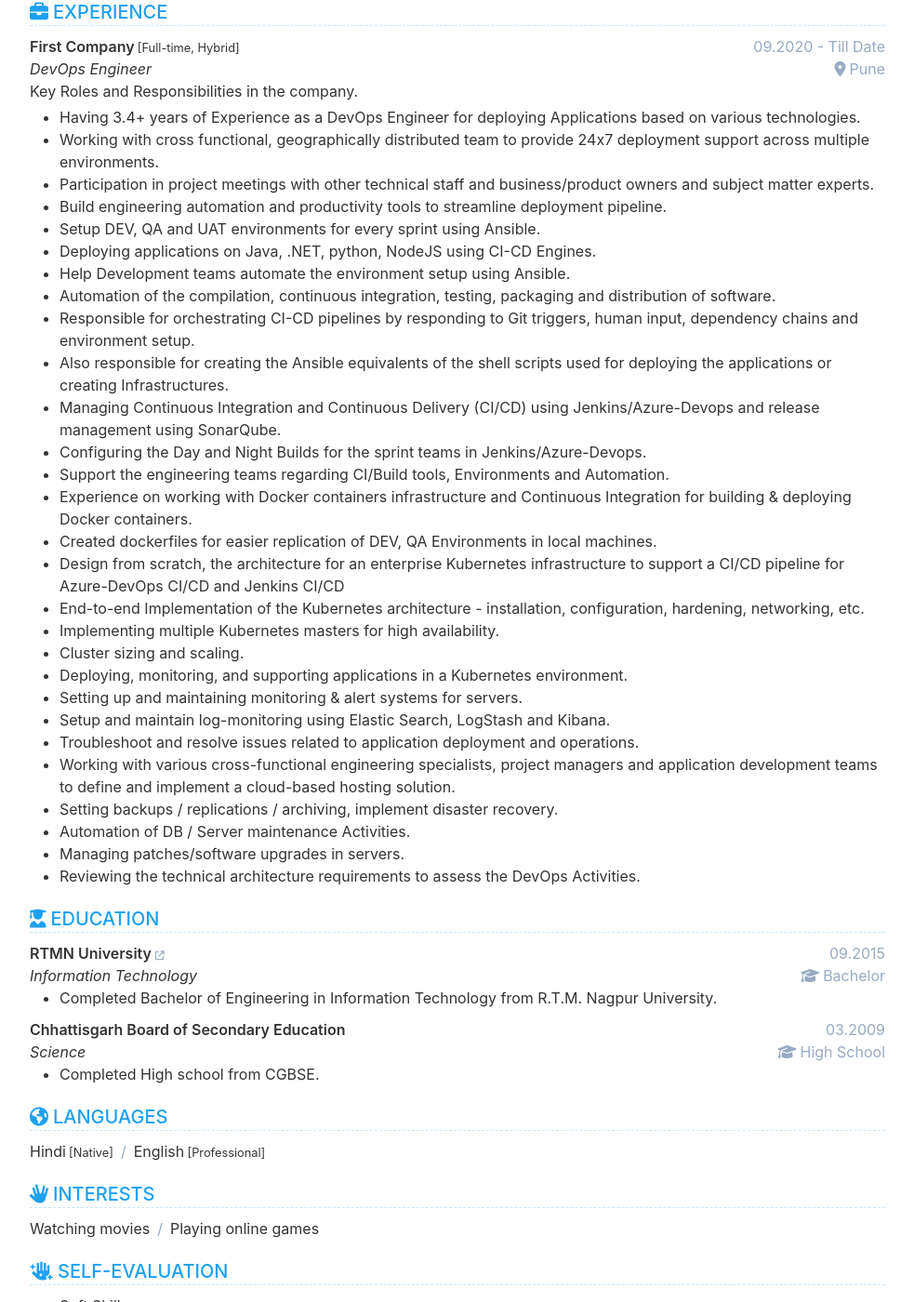
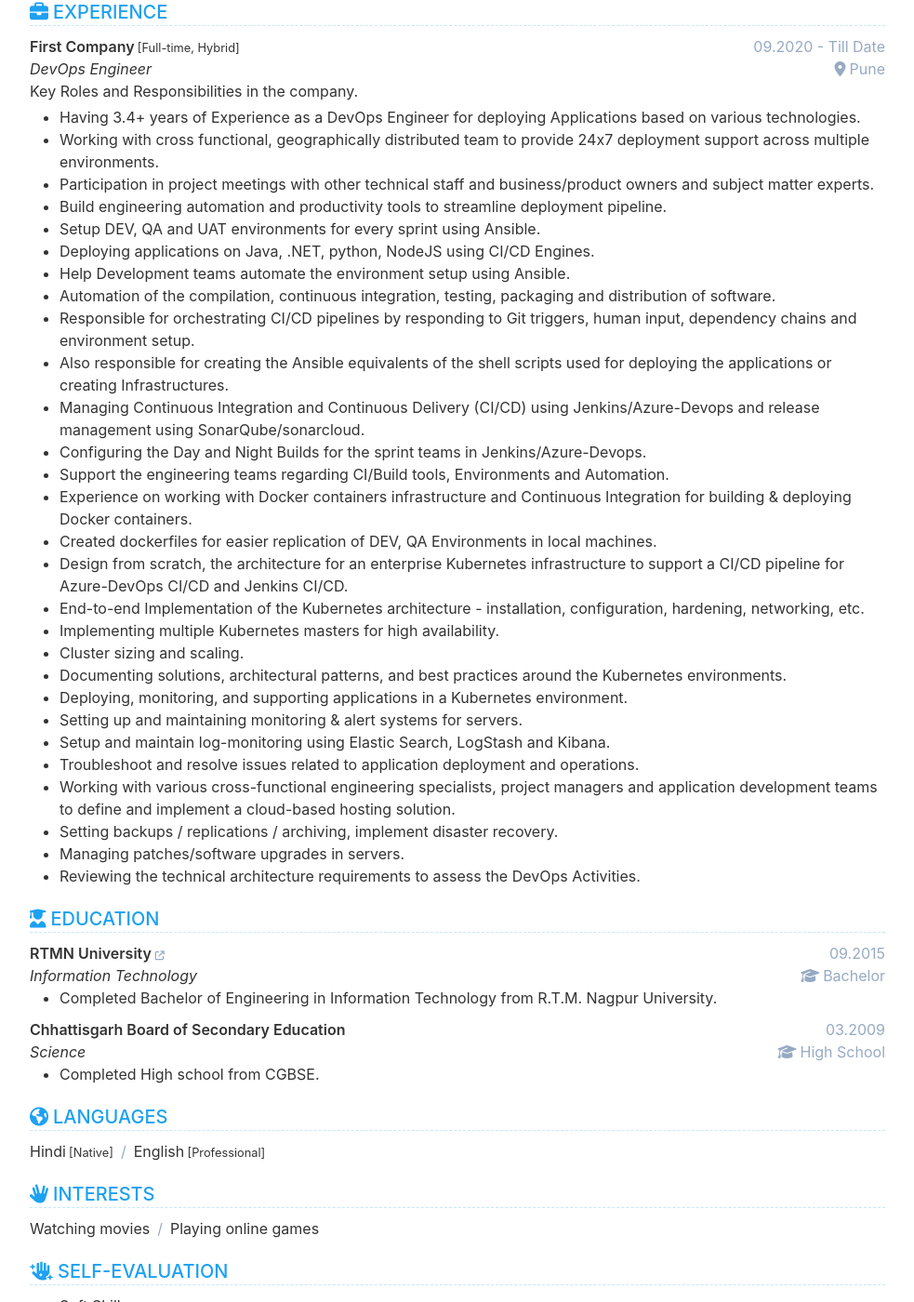
Before and after one commit to Raskinn/Resume, a Jekyll site: the page built from index.html, in a window 1280 px wide and 1400 px high, scrolled down 1196 px. Shown: the whole window at 93% size, without its empty margins (148-1131 px from the left). Built offline with Jekyll 4.4.1, drawn with Linux system fonts in a browser that asks for light colours.

Commit message:
Updated resume

```diff
--- a/_data/data.yml
+++ b/_data/data.yml
@@ -109,27 +109,27 @@ experience:
         + Participation in project meetings with other technical staff and business/product owners and subject matter experts.
         +	Build engineering automation and productivity tools to streamline deployment pipeline.
         + Setup DEV, QA and UAT environments for every sprint using Ansible.
-        + Deploying applications on Java, .NET, python, NodeJS using CI-CD Engines.
+        + Deploying applications on Java, .NET, python, NodeJS using CI/CD Engines.
         + Help Development teams automate the environment setup using Ansible.
         + Automation of the compilation, continuous integration, testing, packaging and distribution of software.
-        + Responsible for orchestrating CI-CD pipelines by responding to Git triggers, human input, dependency chains and environment setup.
+        + Responsible for orchestrating CI/CD pipelines by responding to Git triggers, human input, dependency chains and environment setup.
         + Also responsible for creating the Ansible equivalents of the shell scripts used for deploying the applications or creating Infrastructures.
-        + Managing Continuous Integration and Continuous Delivery (CI/CD) using Jenkins/Azure-Devops and release management using SonarQube.
+        + Managing Continuous Integration and Continuous Delivery (CI/CD) using Jenkins/Azure-Devops and release management using SonarQube/sonarcloud.
         + Configuring the Day and Night Builds for the sprint teams in Jenkins/Azure-Devops.
         + Support the engineering teams regarding CI/Build tools, Environments and Automation.
         + Experience on working with Docker containers infrastructure and Continuous Integration for building & deploying Docker containers.
         +	Created dockerfiles for easier replication of DEV, QA Environments in local machines.
-        + Design from scratch, the architecture for an enterprise Kubernetes infrastructure to support a CI/CD pipeline for Azure-DevOps CI/CD and Jenkins CI/CD
+        + Design from scratch, the architecture for an enterprise Kubernetes infrastructure to support a CI/CD pipeline for Azure-DevOps CI/CD and Jenkins CI/CD.
         + End-to-end Implementation of the Kubernetes architecture - installation, configuration, hardening, networking, etc.
         + Implementing multiple Kubernetes masters for high availability.
         + Cluster sizing and scaling.
+        + Documenting solutions, architectural patterns, and best practices around the Kubernetes environments.
         + Deploying, monitoring, and supporting applications in a Kubernetes environment.
         + Setting up and maintaining monitoring & alert systems for servers.
         + Setup and maintain log-monitoring using Elastic Search, LogStash and Kibana.
         + Troubleshoot and resolve issues related to application deployment and operations.
         + Working with various cross-functional engineering specialists, project managers and application development teams to define and implement a cloud-based hosting solution.
         + Setting backups / replications / archiving, implement disaster recovery.
-        + Automation of DB / Server maintenance Activities.
         + Managing patches/software upgrades in servers.
         + Reviewing the technical architecture requirements to assess the DevOps Activities.
 
```
